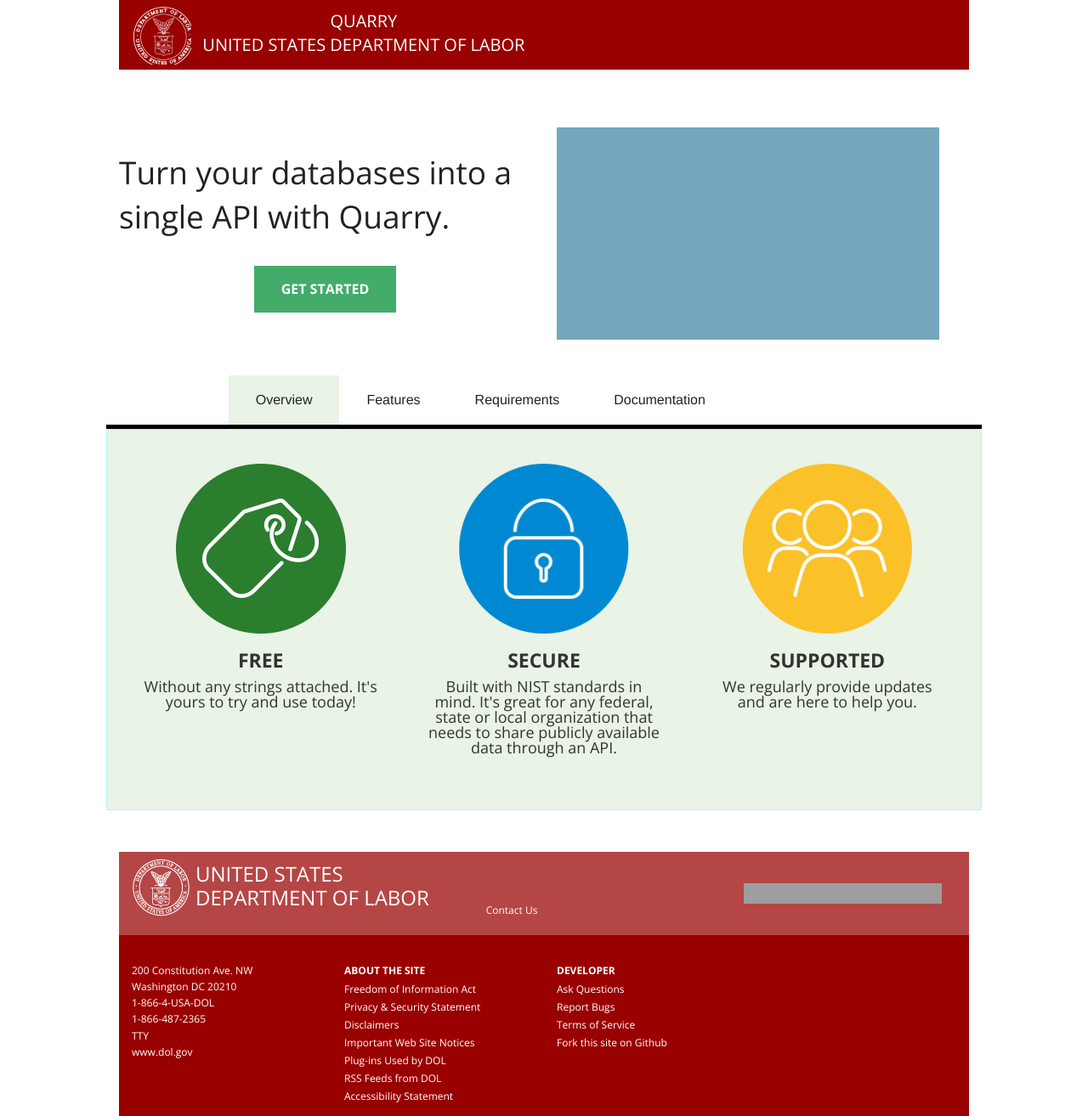
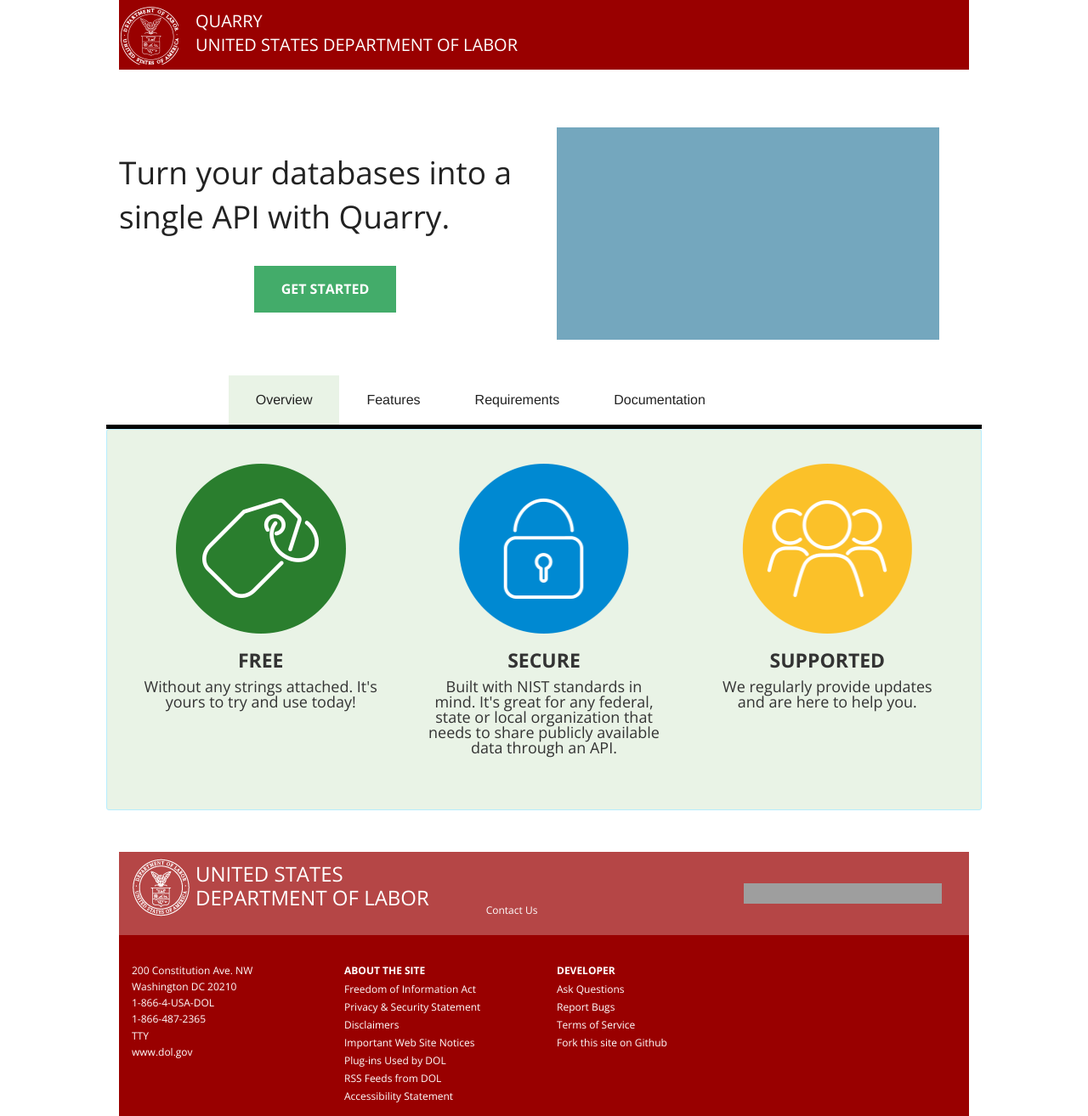
Before and after one commit to USDepartmentofLabor/Quarry, a Jekyll site: the page built from index.md, in a window 1280 px wide. Shown: the whole page at 85% size. Built offline with Jekyll 4.4.1, drawn with Linux system fonts in a browser that asks for light colours.

Commit message:
adjusted DOL logo

```diff
--- a/_includes/header.html
+++ b/_includes/header.html
@@ -4,12 +4,12 @@
         <!--Start Banner -->
         <a id="top"></a>
 
-        <div class="row top-header" role="banner">
+       <div class="row top-header" role="banner">
             <div class="large-1 columns text-right">
+			</div>
 			<a href="http://developer.dol.gov/"> <span class="brand"></span></a>
-			</div>
             <div class="large-11 columns text-left">
-               <h1 class="header-logo-type text-center">
+               <h1 class="header-logo-type text-left">
 			   QUARRY<br/>
                     UNITED STATES DEPARTMENT OF LABOR</h1>
 
```
